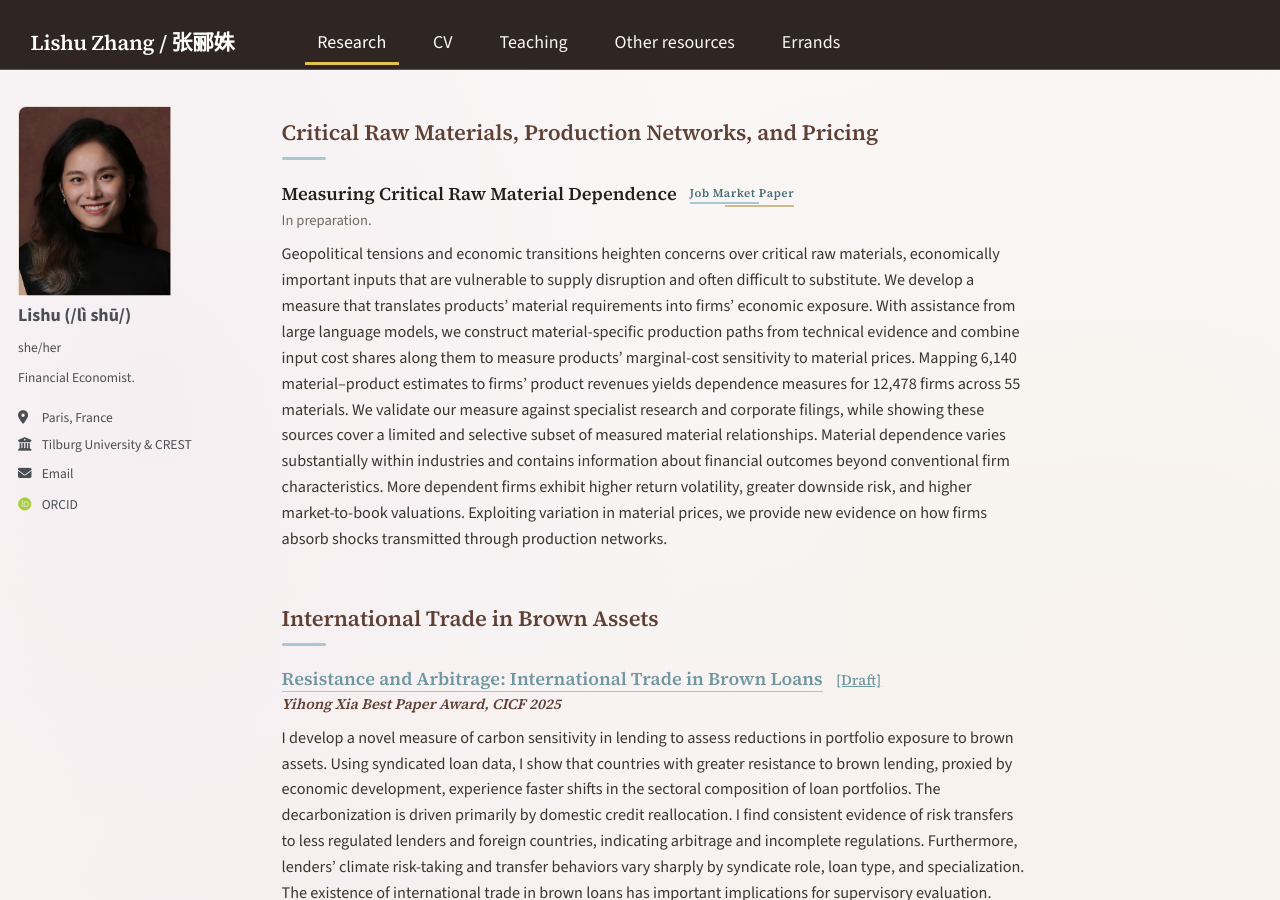
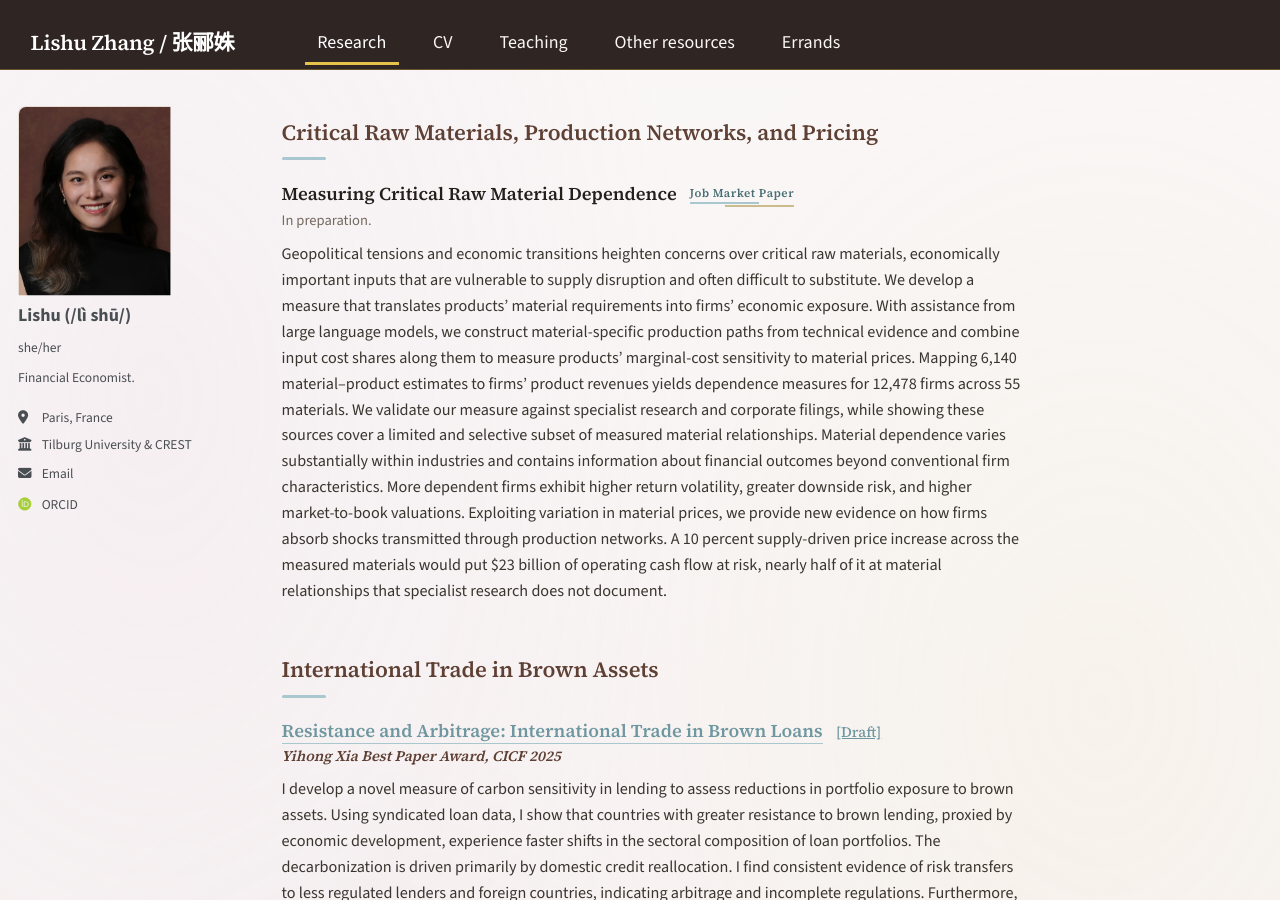
Before and after one commit to LishuZ/LishuZ.github.io, a Jekyll site: the page built from _pages/research.md, in a window 1280 px wide and 900 px high. Built offline with Jekyll 4.4.1, drawn with Linux system fonts in a browser that asks for light colours; some web fonts are replaced.

Commit message:
Add CRM cash flow risk finding to abstract and CV

```diff
--- a/_pages/research.md
+++ b/_pages/research.md
@@ -102,7 +102,7 @@ redirect_from:
 In preparation.
 {: .paper-meta}
 
-Geopolitical tensions and economic transitions heighten concerns over critical raw materials, economically important inputs that are vulnerable to supply disruption and often difficult to substitute. We develop a measure that translates products' material requirements into firms' economic exposure. With assistance from large language models, we construct material-specific production paths from technical evidence and combine input cost shares along them to measure products' marginal-cost sensitivity to material prices. Mapping 6,140 material–product estimates to firms' product revenues yields dependence measures for 12,478 firms across 55 materials. We validate our measure against specialist research and corporate filings, while showing these sources cover a limited and selective subset of measured material relationships. Material dependence varies substantially within industries and contains information about financial outcomes beyond conventional firm characteristics. More dependent firms exhibit higher return volatility, greater downside risk, and higher market-to-book valuations. Exploiting variation in material prices, we provide new evidence on how firms absorb shocks transmitted through production networks.
+Geopolitical tensions and economic transitions heighten concerns over critical raw materials, economically important inputs that are vulnerable to supply disruption and often difficult to substitute. We develop a measure that translates products' material requirements into firms' economic exposure. With assistance from large language models, we construct material-specific production paths from technical evidence and combine input cost shares along them to measure products' marginal-cost sensitivity to material prices. Mapping 6,140 material–product estimates to firms' product revenues yields dependence measures for 12,478 firms across 55 materials. We validate our measure against specialist research and corporate filings, while showing these sources cover a limited and selective subset of measured material relationships. Material dependence varies substantially within industries and contains information about financial outcomes beyond conventional firm characteristics. More dependent firms exhibit higher return volatility, greater downside risk, and higher market-to-book valuations. Exploiting variation in material prices, we provide new evidence on how firms absorb shocks transmitted through production networks. A 10 percent supply-driven price increase across the measured materials would put $23 billion of operating cash flow at risk, nearly half of it at material relationships that specialist research does not document.
 {: .abstract}
 
 
```
Also changed, not shown: 1 other file.
